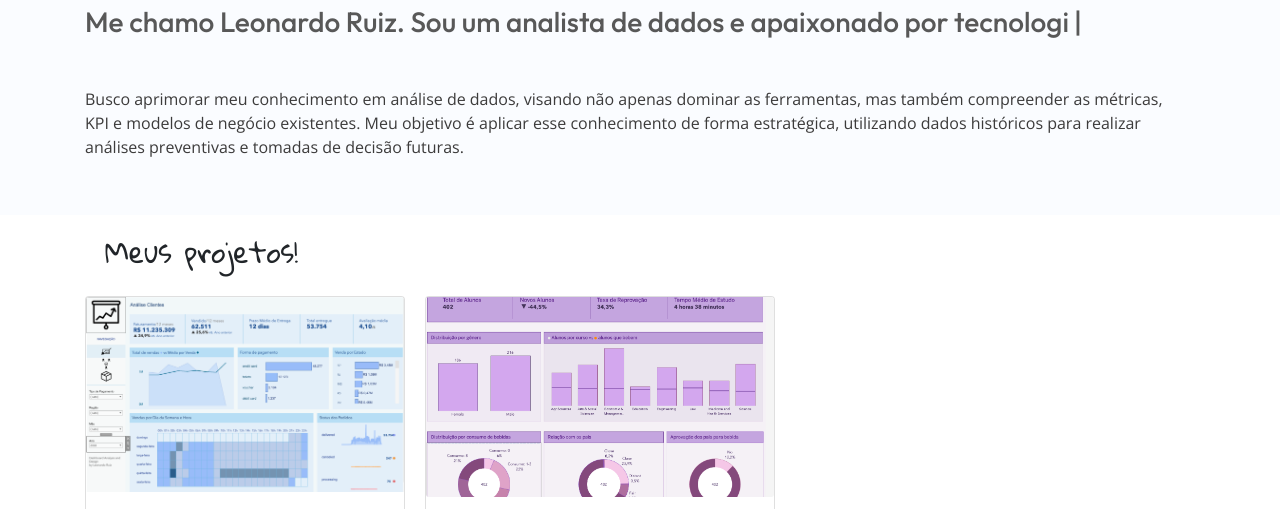
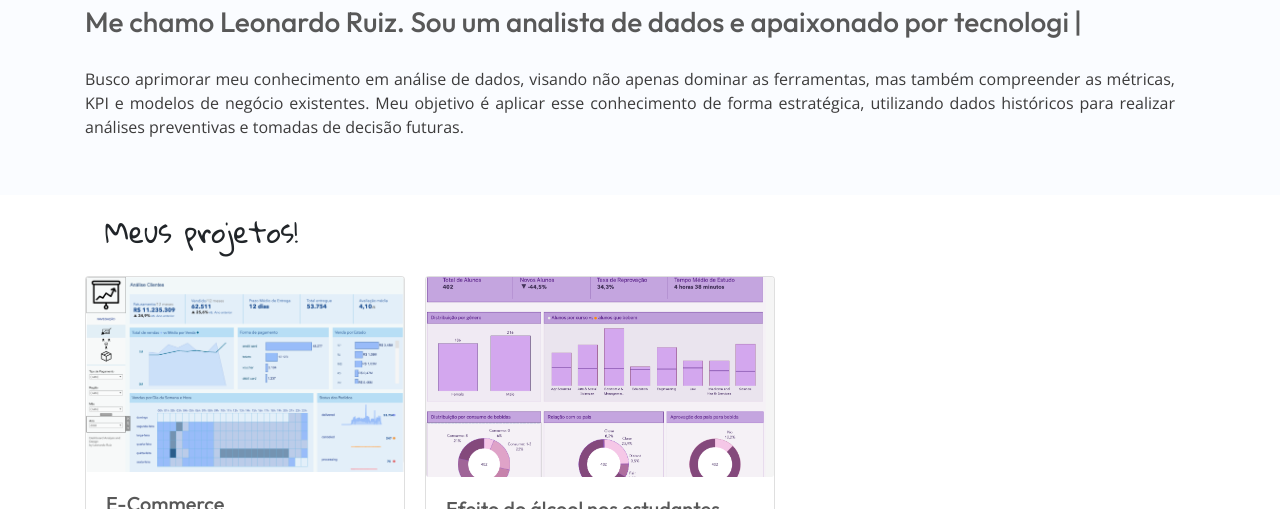
Before and after one commit to leonardocarr/LeonardoRuizWeb, a plain HTML site: page index.html in a window 1280 px wide. Shown: the part 211-720 px from the top of the page. Drawn offline with nearby package versions, Linux system fonts and the light colour scheme.

Commit message:
commit_page_alcool

```diff
--- a/css/style.css
+++ b/css/style.css
@@ -183,7 +183,7 @@ nav.fill ul li a:after {
 }
 
 .section-header h3 {
-  padding: 0px 0px 40px 0px;
+  padding: 0px 0px 20px 0px;
   color: #393939d7;
   font-family: Outfit;
 }
@@ -191,6 +191,7 @@ nav.fill ul li a:after {
 .section-header p {
   padding: 0px 20px 40px 0px;
   color: #3c3b3b;
+  text-align: justify;
 }
 
 
```
